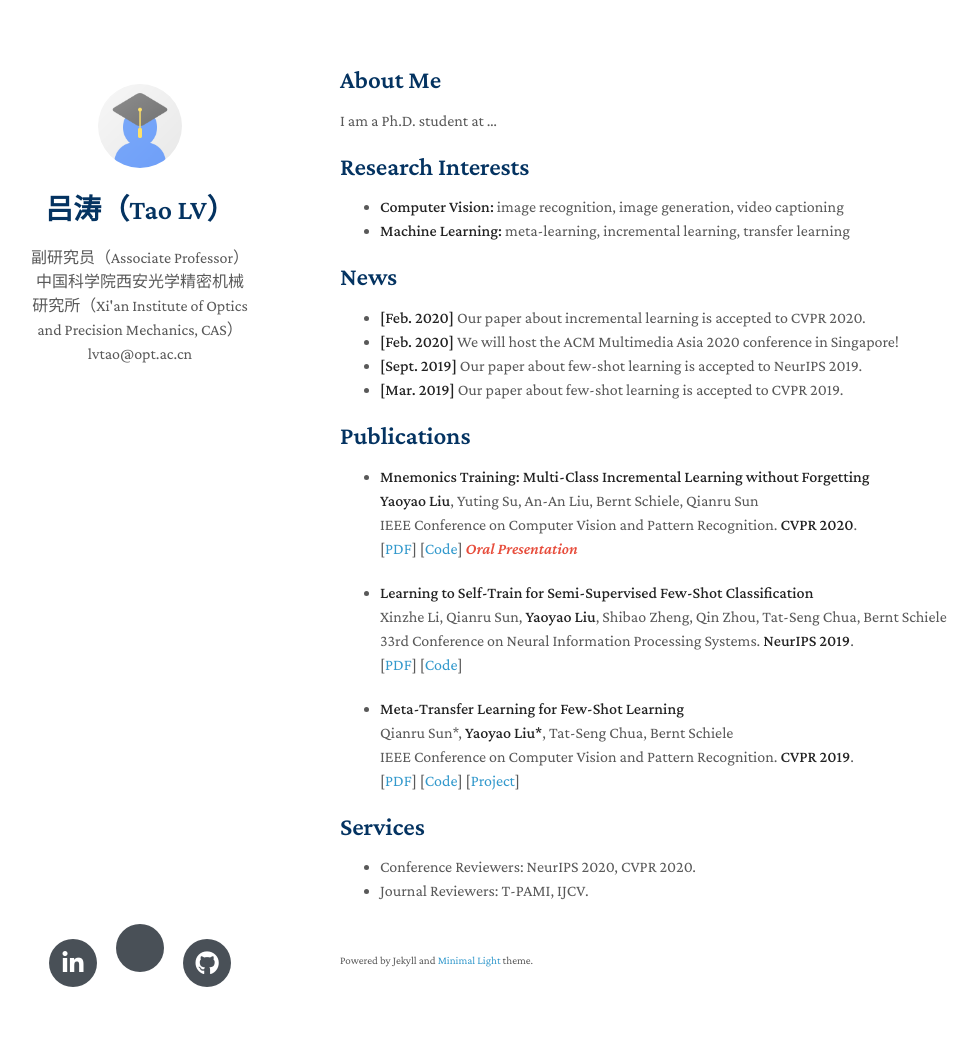
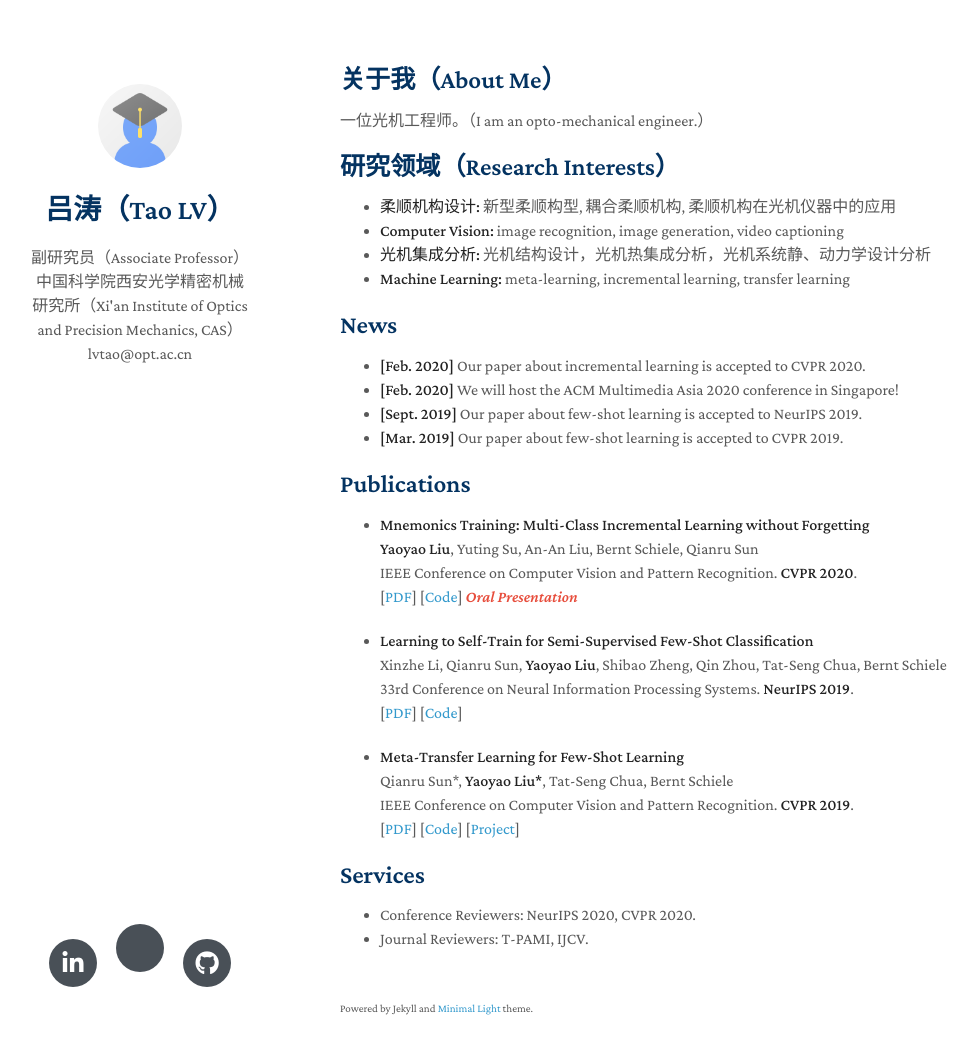
Before and after one commit to taolabspace/Home, a Jekyll site: the page built from index.md, in a window 1280 px wide and 1089 px high. Shown: the top 1054 px of the window, without its empty margins (130-1108 px from the left). Built offline with Jekyll 4.4.1, drawn with Linux system fonts in a browser that asks for light colours; nearby versions of some CDN libraries; a style sheet for code colours, icons or effects is not loaded; our own code applies the rules of GitHub Pages for plain Markdown files.

Commit message:
Update index.md

```diff
--- a/index.md
+++ b/index.md
@@ -2,13 +2,15 @@
 layout: homepage
 ---
 
-## About Me
+## 关于我（About Me）
 
-I am a Ph.D. student at ...
+一位光机工程师。（I am an opto-mechanical engineer.）
 
-## Research Interests
+## 研究领域（Research Interests）
 
+- **柔顺机构设计:** 新型柔顺构型, 耦合柔顺机构, 柔顺机构在光机仪器中的应用
 - **Computer Vision:** image recognition, image generation, video captioning
+- **光机集成分析:** 光机结构设计，光机热集成分析，光机系统静、动力学设计分析
 - **Machine Learning:** meta-learning, incremental learning, transfer learning
 
 ## News
```
